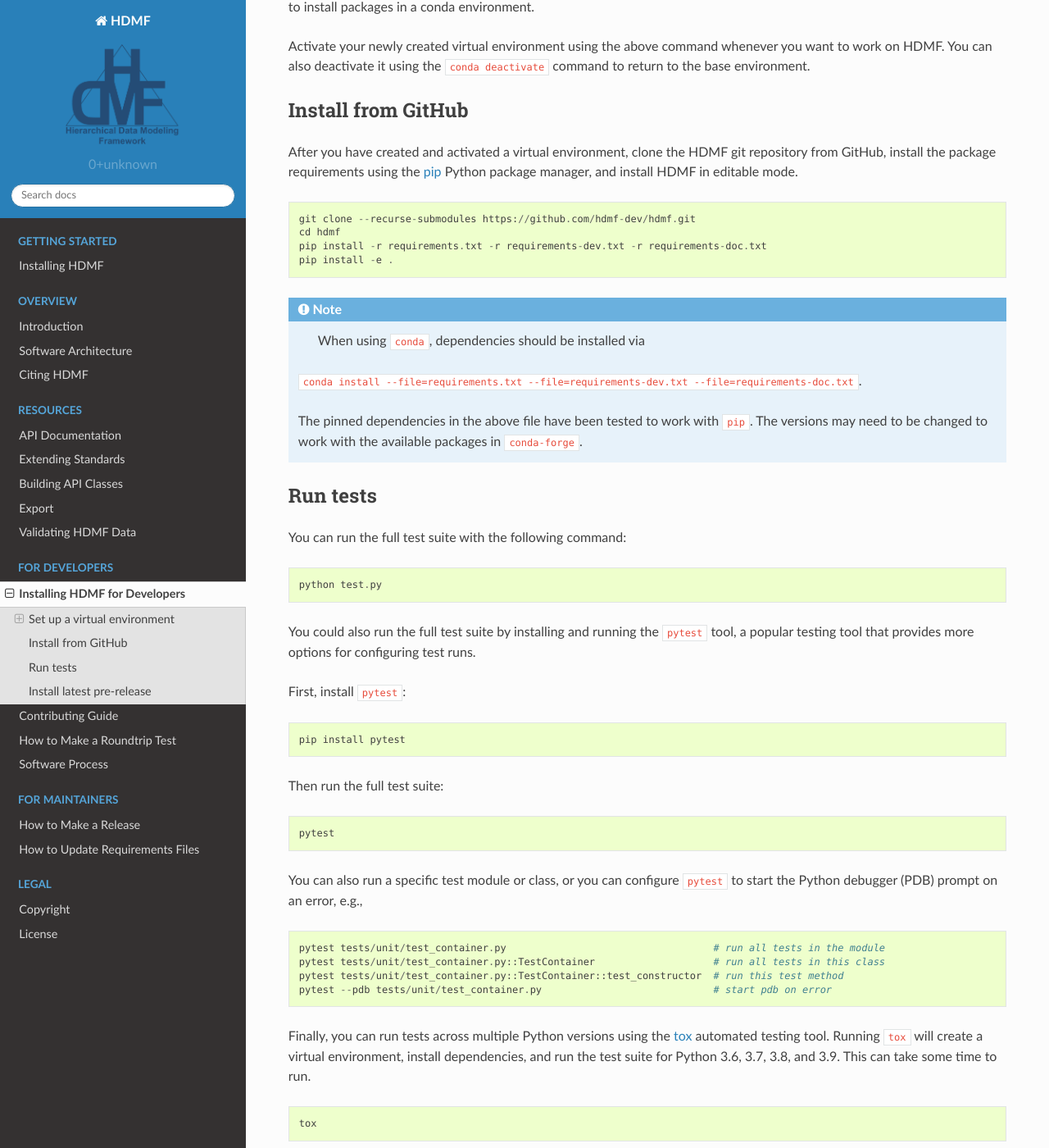
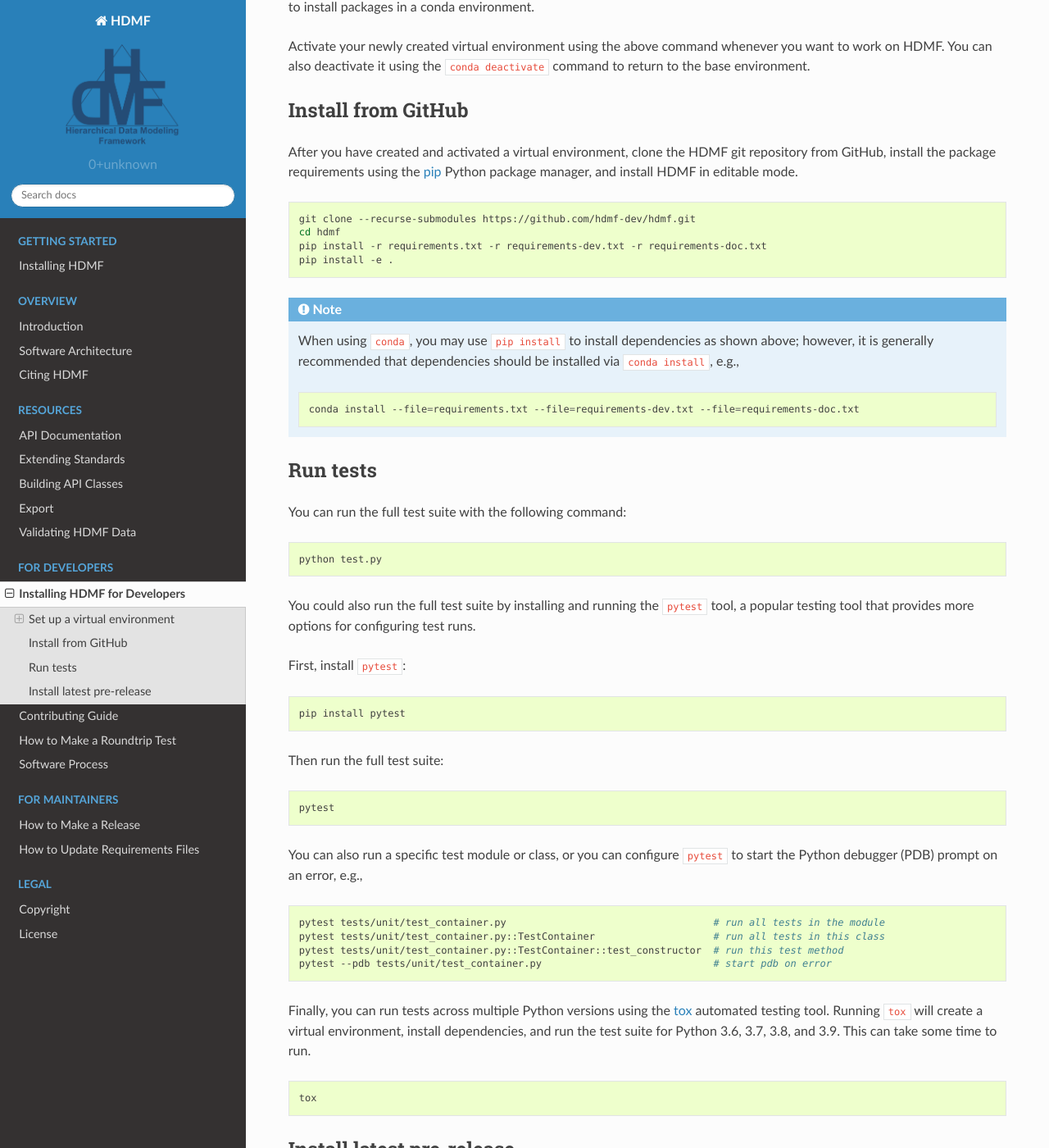
Before and after one commit to hdmf-dev/hdmf, a Sphinx documentation site: the page built from docs/source/install_developers.rst, in a window 1280 px wide and 1400 px high, scrolled down 1178 px. Shown: the whole window at 82% size. Built offline with Sphinx 7.4.7 and the Read the Docs theme 2.0.0, drawn with Linux system fonts in a browser that asks for light colours; pages that are not in the unit, such as notebooks, are missing from menus; some of the changed text lies outside the part shown.

Commit message:
Update install_developers.rst

```diff
--- a/docs/source/install_developers.rst
+++ b/docs/source/install_developers.rst
@@ -20,20 +20,20 @@
 First, install the latest version of the ``virtualenv`` tool and use it to create a new virtual environment. This
 virtual environment will be stored in the ``venv`` directory in the current directory.
 
-.. code::
+.. code:: bash
 
     pip install -U virtualenv
     virtualenv venv
 
 On macOS or Linux, run the following to activate your new virtual environment:
 
-.. code::
+.. code:: bash
 
     source venv/bin/activate
 
 On Windows, run the following to activate your new virtual environment:
 
-.. code::
+.. code:: batch
 
     venv\bin\activate
 
@@ -47,10 +47,10 @@
 Option 2: Using conda
 ^^^^^^^^^^^^^^^^^^^^^
 
-First, install [Anaconda](https://www.anaconda.com/distribution) to install the ``conda`` tool. Then create and
+First, install Anaconda_ to install the ``conda`` tool. Then create and
 activate a new virtual environment called "venv" with Python 3.8 installed.
 
-.. code::
+.. code:: bash
 
     conda create --name venv python=3.8
     conda activate venv
@@ -71,7 +73,7 @@
 
 .. _pip: https://pip.pypa.io/en/stable/
 
-.. code::
+.. code:: bash
 
     git clone --recurse-submodules https://github.com/hdmf-dev/hdmf.git
     cd hdmf
@@ -80,18 +82,19 @@
 
 .. note::
 
- 	  When using ``conda``, dependencies should be installed via
-    :code:`conda install --file=requirements.txt --file=requirements-dev.txt --file=requirements-doc.txt`.
+   When using ``conda``, you may use ``pip install`` to install dependencies as shown above; however, it is generally
+   recommended that dependencies should be installed via ``conda install``, e.g.,
 
-    The pinned dependencies in the above file have been tested to work with ``pip``. The versions may need to be
-    changed to work with the available packages in ``conda-forge``.
+   .. code:: bash
+
+      conda install --file=requirements.txt --file=requirements-dev.txt --file=requirements-doc.txt
 
 Run tests
 ---------
 
 You can run the full test suite with the following command:
 
-.. code::
+.. code:: bash
 
     python test.py
 
@@ -100,20 +103,20 @@
 
 First, install ``pytest``:
 
-.. code::
+.. code:: bash
 
     pip install pytest
 
 Then run the full test suite:
 
-.. code::
+.. code:: bash
 
     pytest
 
 You can also run a specific test module or class, or you can configure ``pytest`` to start the
 Python debugger (PDB) prompt on an error, e.g.,
 
-.. code::
+.. code:: bash
 
     pytest tests/unit/test_container.py                                   # run all tests in the module
     pytest tests/unit/test_container.py::TestContainer                    # run all tests in this class
@@ -128,7 +131,7 @@
 .. _pytest: https://docs.pytest.org/
 .. _tox: https://tox.readthedocs.io/en/latest/
 
-.. code::
+.. code:: bash
 
     tox
 
@@ -138,6 +141,6 @@
 To try out the latest features or set up continuous integration of your own project against the
 latest version of HDMF, install the latest release from GitHub.
 
-.. code::
+.. code:: bash
 
     pip install -U hdmf --find-links https://github.com/hdmf-dev/hdmf/releases/tag/latest --no-index
```
Also changed, not shown: other parts of docs/source/install_developers.rst (+2 -0 lines).
